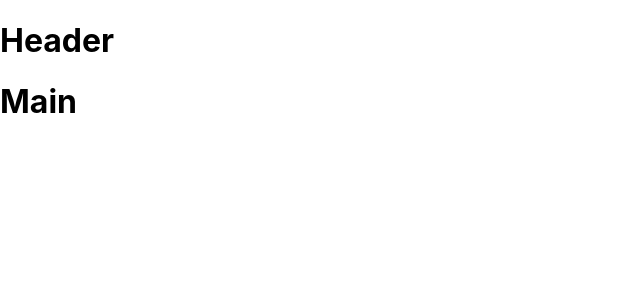
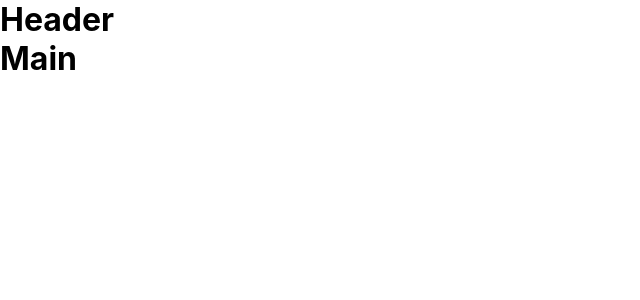
Before and after one commit to DSM-ROC/DSM-ROC_FrontEnd-V2, a React (Create React App) app: page / in a window 1280 px wide. Shown: the top 300 px of the page, without its empty margins (0-640 px from the left). Built offline with nearby package versions, Linux system fonts and the light colour scheme.

Commit message:
feat: index.css

```diff
--- a/src/index.css
+++ b/src/index.css
@@ -17,8 +17,13 @@ a {
 
 * {
   box-sizing: border-box;
+  margin: 0;
+  padding: 0;
 }
 
 *:not(input, textarea) {
+  -webkit-user-select: none;
+  -moz-user-select: none;
+  -ms-user-select: none;
   user-select: none;
 }
```
